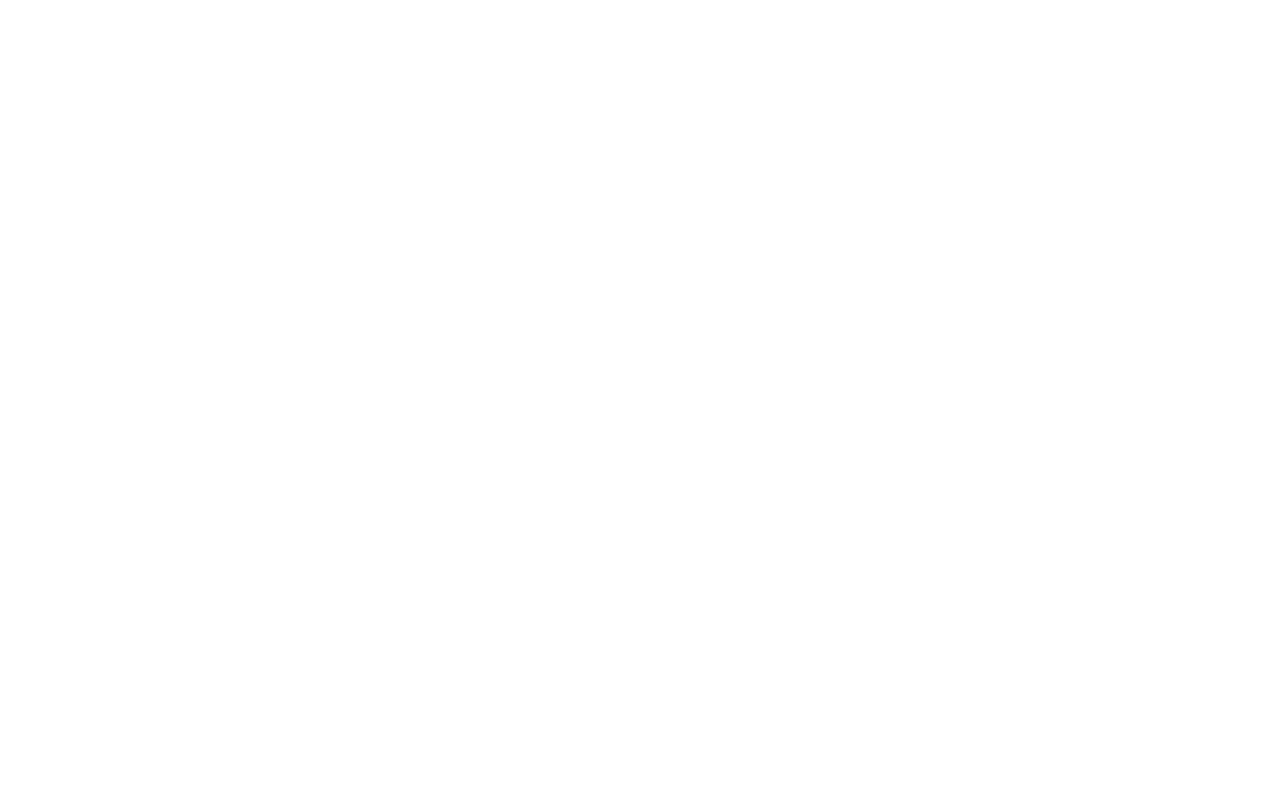
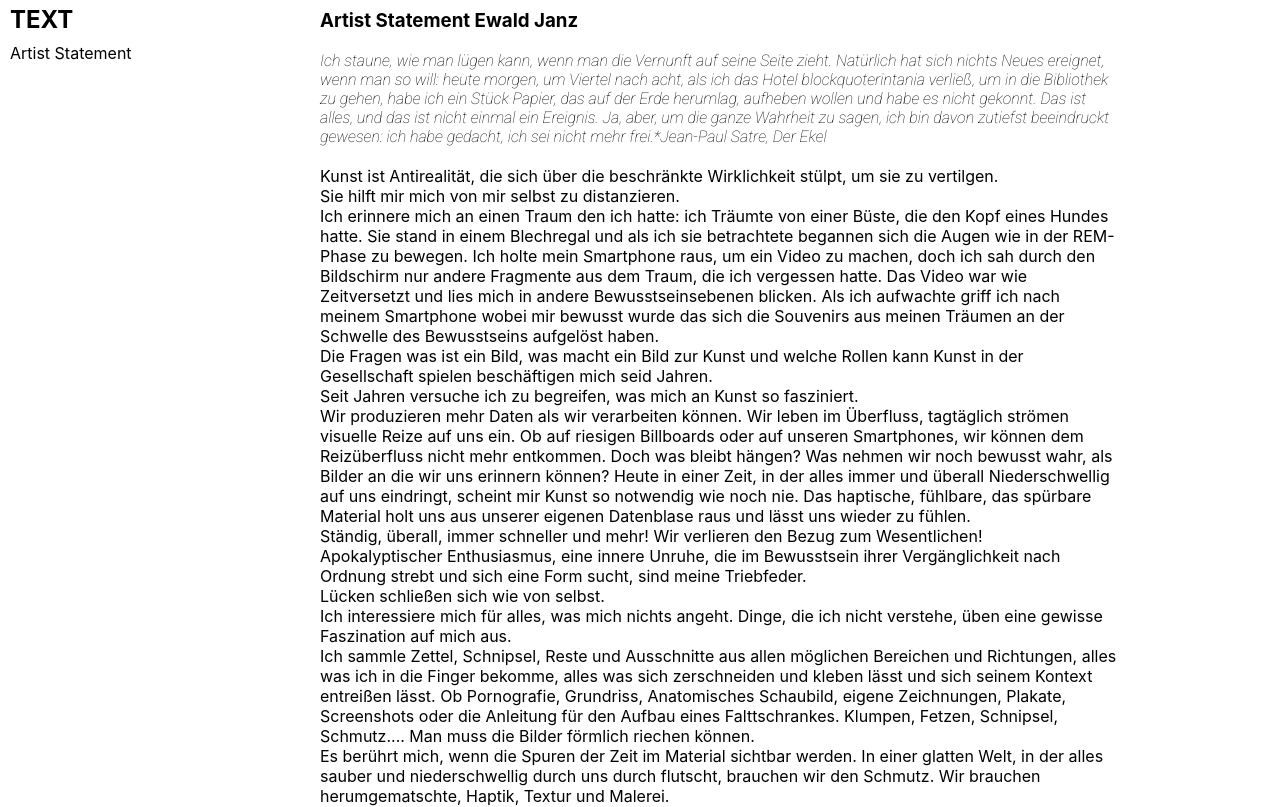
Before and after one commit to Ewald9090/ewald-janz, a React (Create React App) app: page /text in a window 1280 px wide. Before the commit this address had no page. Shown: the top 807 px of the page. Built offline with nearby package versions, Linux system fonts and the light colour scheme.

Commit message:
Artist Statement.

```diff
--- a/src/App.js
+++ b/src/App.js
@@ -6,6 +6,7 @@
 } from "react-router-dom";
 import Index from "./components/Index";
 import Works from "./components/Works";
+import Text from "./components/Text";
 
 
 function App() {
@@ -18,6 +19,8 @@
           <Route path="/works/drawings" element={<Works category={"drawings"}/>} />
           <Route path="/works/collages" element={<Works category={"collages"}/>} />
           <Route path="/works/object" element={<Works category={"object"}/>} />
+
+          <Route path="/text" element={<Text/>}/>
           <Route exact path="/" element={<Index/>}/>
         </Routes>
       </Router>
--- /dev/null
+++ b/src/components/Text/Text.css
@@ -0,0 +1,28 @@
+@import url('https://fonts.googleapis.com/css2?family=Manrope&family=Open+Sans:wght@300;600&family=Roboto:ital,wght@1,100&display=swap');
+
+#text-wrapper {
+    display: flex;
+}
+
+#text-wrapper h3 {
+    margin-bottom: 1em;
+}
+
+#text-content-container {
+    padding: 9px;
+    display: flex;
+    flex-direction: column;
+    align-items: center;
+    align-content: center;
+    width: 100%;
+}
+
+#artist-statement {
+    max-width: 800px;
+    margin: 0 auto;
+    text-align: left;
+}
+
+blockquote {
+font-family: 'Roboto', sans-serif;
+}
--- /dev/null
+++ b/src/components/Text/index.js
@@ -0,0 +1,45 @@
+import "./Text.css"
+
+
+export default function Text() {
+  return (
+    <div id="text-wrapper">
+      <div className="side-nav">
+        <h2>TEXT</h2>
+        <ul>
+            <li>Artist Statement</li>
+        </ul>
+      </div>
+      <div id="text-content-container">
+        <div id="artist-statement">
+            <h3>Artist Statement Ewald Janz</h3>
+            <blockquote>
+                Ich staune, wie man lügen kann, wenn man die Vernunft auf seine Seite zieht. Natürlich hat sich nichts Neues ereignet, wenn man so will: heute morgen, um Viertel nach acht, als ich das Hotel blockquoterintania verließ, um in die Bibliothek zu gehen, habe ich ein Stück Papier, das auf der Erde herumlag, aufheben wollen und habe es nicht gekonnt. Das ist alles, und das ist nicht einmal ein Ereignis. Ja, aber, um die ganze Wahrheit zu sagen, ich bin davon zutiefst beeindruckt gewesen: ich habe gedacht, ich sei nicht mehr frei.
+            <span>
+                *Jean-Paul Satre, Der Ekel
+            </span>
+            </blockquote>
+            <br/>
+            <p>Kunst ist Antirealität, die sich über die beschränkte Wirklichkeit stülpt, um sie zu vertilgen.</p>
+            <p>Sie hilft mir mich von mir selbst zu distanzieren.</p>
+            <p>Ich erinnere mich an einen Traum den ich hatte: ich Träumte von einer Büste, die den Kopf eines Hundes hatte. Sie stand in einem Blechregal und als ich sie betrachtete begannen sich die Augen wie in der REM-Phase zu bewegen. Ich holte mein Smartphone raus, um ein Video zu machen, doch ich sah durch den Bildschirm nur andere Fragmente aus dem Traum, die ich vergessen hatte. Das Video war wie Zeitversetzt und lies mich in andere Bewusstseinsebenen blicken. Als ich aufwachte griff ich nach meinem Smartphone wobei mir bewusst wurde das sich die Souvenirs aus meinen Träumen an der Schwelle des Bewusstseins aufgelöst haben.</p>
+            <p>Die Fragen was ist ein Bild, was macht ein Bild zur Kunst und welche Rollen kann Kunst in der Gesellschaft spielen beschäftigen mich seid Jahren.</p>
+            <p>Seit Jahren versuche ich zu begreifen, was mich an Kunst so fasziniert.</p>
+            <p>Wir produzieren mehr Daten als wir verarbeiten können. Wir leben im Überfluss, tagtäglich strömen visuelle Reize auf uns ein. Ob auf riesigen Billboards oder auf unseren Smartphones, wir können dem Reizüberfluss nicht mehr entkommen. Doch was bleibt hängen? Was nehmen wir noch bewusst wahr, als Bilder an die wir uns erinnern können? Heute in einer Zeit, in der alles immer und überall Niederschwellig auf uns eindringt, scheint mir Kunst so notwendig wie noch nie. Das haptische, fühlbare, das spürbare Material holt uns aus unserer eigenen Datenblase raus und lässt uns wieder zu fühlen.</p>
+            <p>Ständig, überall, immer schneller und mehr! Wir verlieren den Bezug zum Wesentlichen!</p>
+            <p>Apokalyptischer Enthusiasmus, eine innere Unruhe, die im Bewusstsein ihrer Vergänglichkeit nach Ordnung strebt und sich eine Form sucht, sind meine Triebfeder.</p>
+            <p>Lücken schließen sich wie von selbst.</p>
+            <p>Ich interessiere mich für alles, was mich nichts angeht. Dinge, die ich nicht verstehe, üben eine gewisse Faszination auf mich aus.</p>
+            <p>Ich sammle Zettel, Schnipsel, Reste und Ausschnitte aus allen möglichen Bereichen und Richtungen, alles was ich in die Finger bekomme, alles was sich zerschneiden und kleben lässt und sich seinem Kontext entreißen lässt. Ob Pornografie, Grundriss, Anatomisches Schaubild, eigene Zeichnungen, Plakate, Screenshots oder die Anleitung für den Aufbau eines Falttschrankes. Klumpen, Fetzen, Schnipsel, Schmutz.... Man muss die Bilder förmlich riechen können.</p>
+            <p>Es berührt mich, wenn die Spuren der Zeit im Material sichtbar werden. In einer glatten Welt, in der alles sauber und niederschwellig durch uns durch flutscht, brauchen wir den Schmutz. Wir brauchen herumgematschte, Haptik, Textur und Malerei.</p>
+            <p>Ich schlage die erste beste Richtung ein, die sich meiner Verblüffung bietet. Wobei ich versuche nichts zu ernst zu nehmen und mich möglichst selbst zu überfordern. Kontraste sind die Himmelsrichtungen im entstehenden Beziehungsgefüge. Nur durch Kontraste erst, wird unsere Umwelt erlebbar gemacht.</p>
+            <p>Durch das Arbeiten an mehreren Formaten gleichzeitig oder das Wieder einkleben der Reste vom Zuschnitt...so schnell, dass ich mit den Gedanken nicht mehr nachkomme, an allen Stellen gleichzeitig bin und ich den Überblick verliere. Reizüberfluss bis zum Dammbruch. Die Wucht einer unerhörten Sehnsucht dämmert, ich rekapituliere, denke zurück, die letzten Streifen der Nacht flimmern in meinen Erinnerung, verblassen oder mäandern und verästeln sich, werden unfassbar greifbar, in meiner starren Erregung.</p>
+            <p>Im einfallendem Strahl schwebende Staubpartikel, Unruhe.</p>
+            <p>Irgendwann kühlt das ganze ab. Dann ist es wichtig das Entstandene zu betrachten, sacken lassen bis sich die Sedimente abgesetzt haben und verkrusten.</p>
+            <p>Auf Aktion folgt Reflexion, wie auf Input Output folgt.</p>
+            <p>Es wird wieder gesammelt, bis irgendwann weggeschmissen, aussortiert, oder verbessert wird. Alles Was nicht Notwendig ist wird entsorgt und so dringe ich immer weiter zum Wesentlichen vor. Kunst ist emergent und wächst durch die Phantasie der Rezipienten über den Produzenten oder die Produzentin hinaus. Kunst ist Wahrnehmungs- und Mitteilungsinstrument gleichzeitig....Input Output simultan, eine Feedbackmaschine zur Selbstvergewisserung in der Welt.</p>
+        </div>
+      </div>
+    </div>
+  );
+}
--- a/src/components/Works/Works.css
+++ b/src/components/Works/Works.css
@@ -1,12 +1,6 @@
 #works-wrapper {
     height: 100vh;
     display: flex;
-}
-
-#works-nav {
-    display: flex;
-    flex-direction: column;
-    margin-top: 9px;
 }
 
 #works-nav li{
--- a/src/index.css
+++ b/src/index.css
@@ -48,11 +48,19 @@
 
 .side-nav {
   width: fit-content;
-  min-width: 8em;
+  min-width: 10em;
   height: 100%;
   text-align: left;
   padding: 5px 10px;
+
 }
+
+.side-nav ul {
+  display: flex;
+  flex-direction: column;
+  margin-top: 9px;
+}
+
 
 @media screen and (max-width: 768px) {
   #site-nav img {
```
